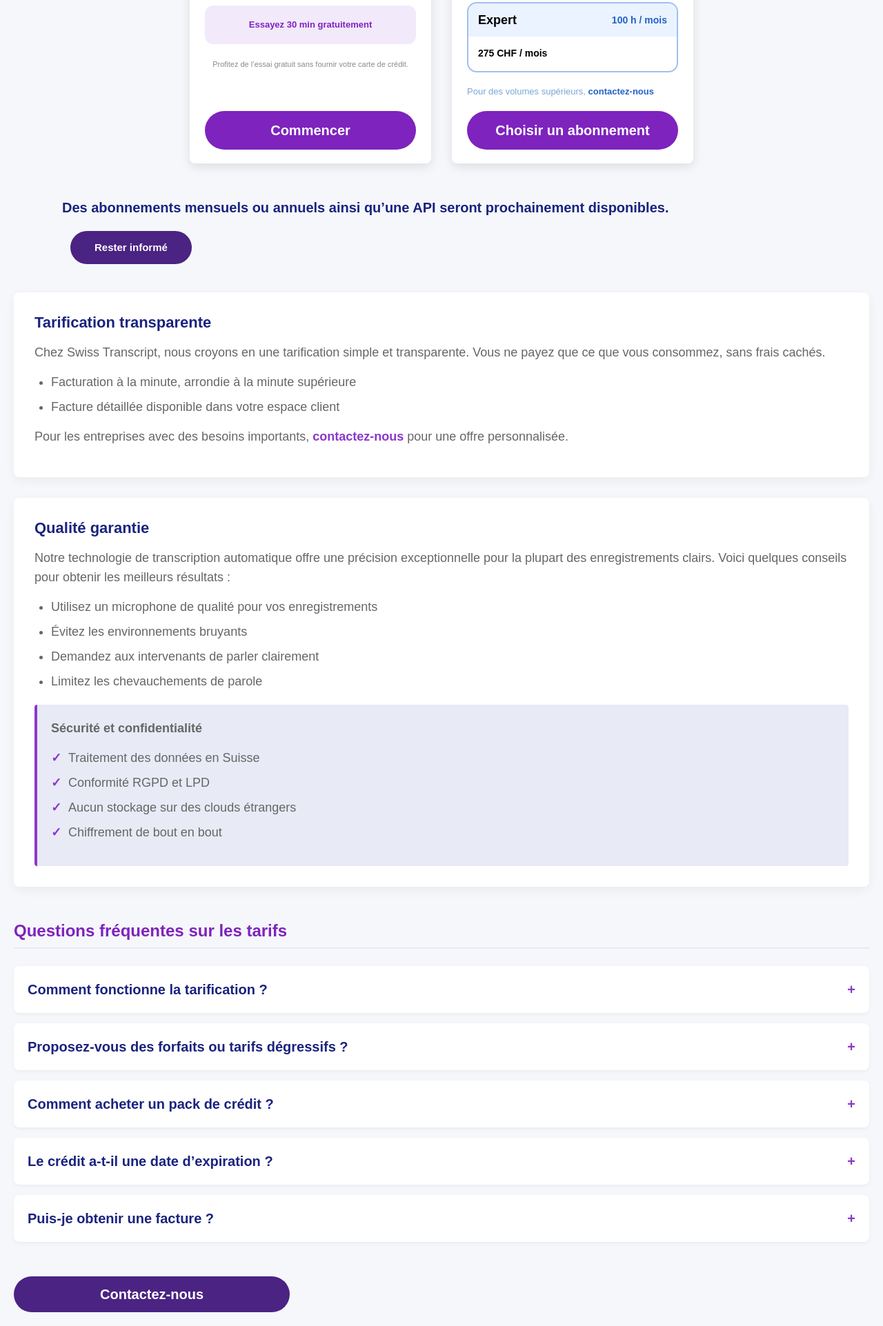
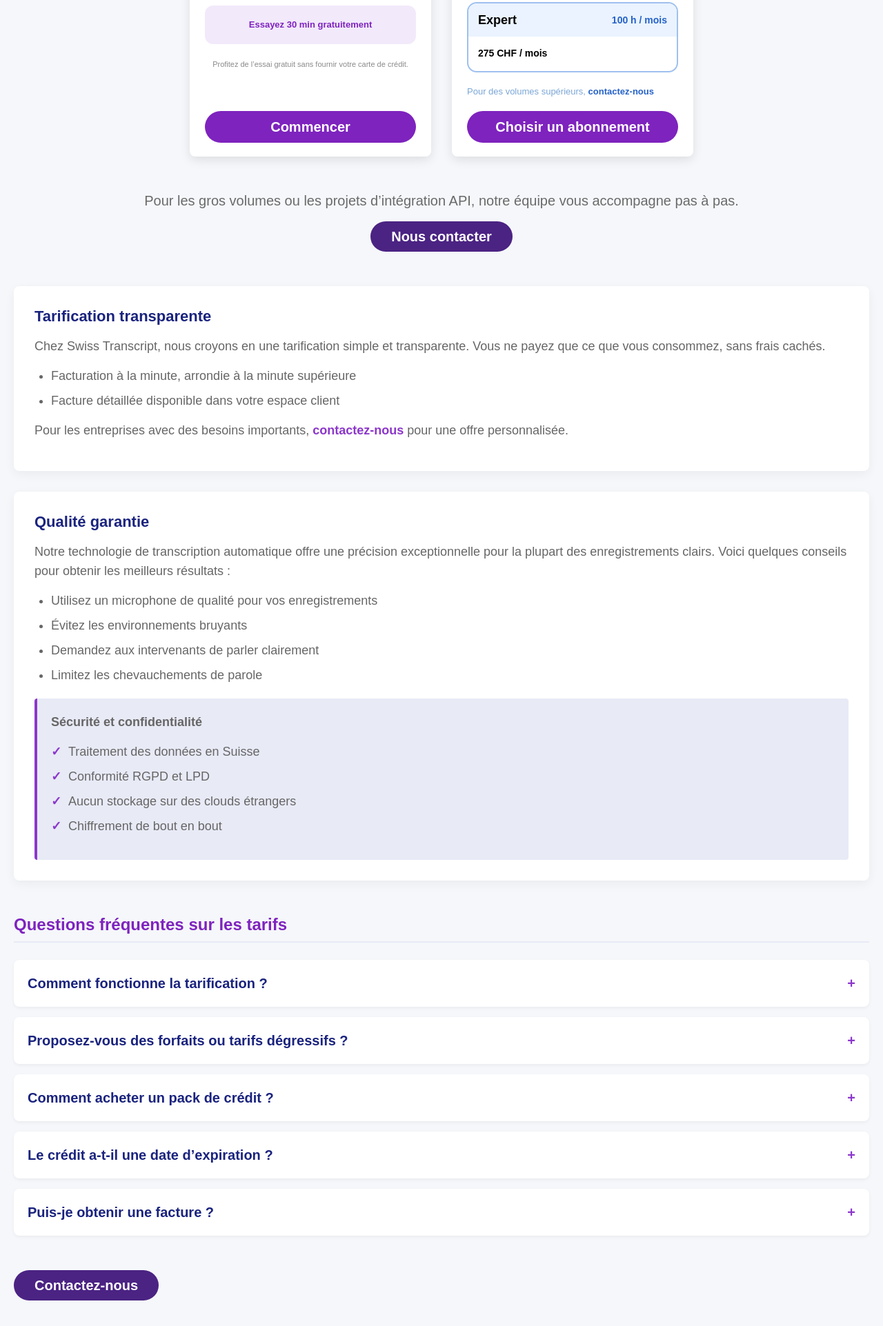
Before and after one commit to LaFurette/SWISSTRANSCRIPT, a plain HTML site: page fr/tarifs.html in a window 1280 px wide. Shown: the part 917-2840 px from the top of the page at 69% size. Drawn offline with Linux system fonts and the light colour scheme; a web font is replaced by a local one.

Commit message:
Oublie API

```diff
--- a/fr/tarifs.html
+++ b/fr/tarifs.html
@@ -327,23 +327,11 @@
         </div>
 
       </div>
-      <div class="pricing-footer">
-        <h3>
-          Des abonnements mensuels ou annuels ainsi qu’une API seront prochainement disponibles.
-        </h3>
-
-        <div class="notify-wrap">
-          <button id="notifyToggle" class="notify-btn">Rester informé</button>
-          <input type="email" id="notifyInput" class="notify-input" placeholder="Votre email">
-          <button id="notifySend" class="notify-send">
-            <span class="send-text">Envoyer</span>
-            <svg class="send-icon" viewBox="0 0 24 24" fill="none">
-              <path d="M5 12h14M13 6l6 6-6 6" stroke="currentColor" stroke-width="2" stroke-linecap="round"
-                stroke-linejoin="round" />
-            </svg>
-          </button>
-
-        </div>
+      <div class="pricing-footer text-center mt-4">
+        <p>
+          Pour les gros volumes ou les projets d’intégration API, notre équipe vous accompagne pas à pas.
+        </p>
+        <a href="contact.html" class="btn primary mt-4">Nous contacter</a>
       </div>
 
       <div class="info-boxes">
--- a/styles.css
+++ b/styles.css
@@ -1175,7 +1175,7 @@ nav ul li a:hover {
 .cta-btn{
   display:block;
   margin-top:16px;
-  padding:14px 18px;
+  padding:9px 18px;
   border-radius:999px;
   text-align:center;
   font-weight:900;
@@ -1805,18 +1805,6 @@ padding:130px 0 80px 0;
   margin-top: auto;
 }
 
-#tarif .btn {
-  display: inline-block;
-  color: white;
-  padding: 12px 30px;
-  border-radius: 40px;
-  text-decoration: none;
-  font-weight: 600;
-  transition: background-color 0.3s;
-  width: 100%;
-  text-align: center;
-}
-
 #tarif .cta-note {
   font-size: 12px;
   color: #666;
@@ -1826,7 +1814,7 @@ padding:130px 0 80px 0;
 
 /* Info Boxes */
 #tarif .info-boxes {
-  margin-bottom: 50px;
+  margin: 50px 0 ;
 }
 
 #tarif .info-box {
```
Also changed, not shown: fr/index.html (+2 -2 lines).
